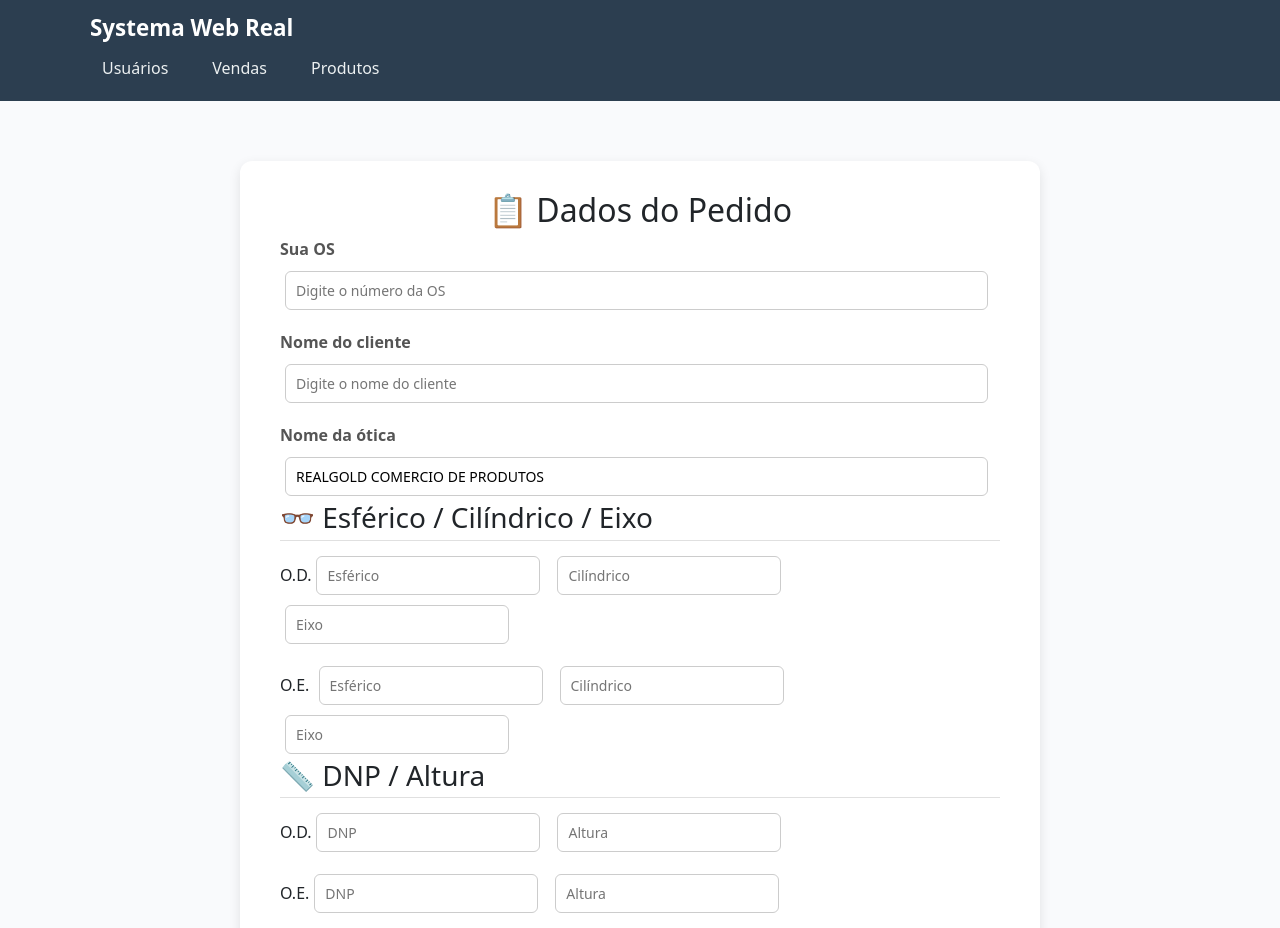
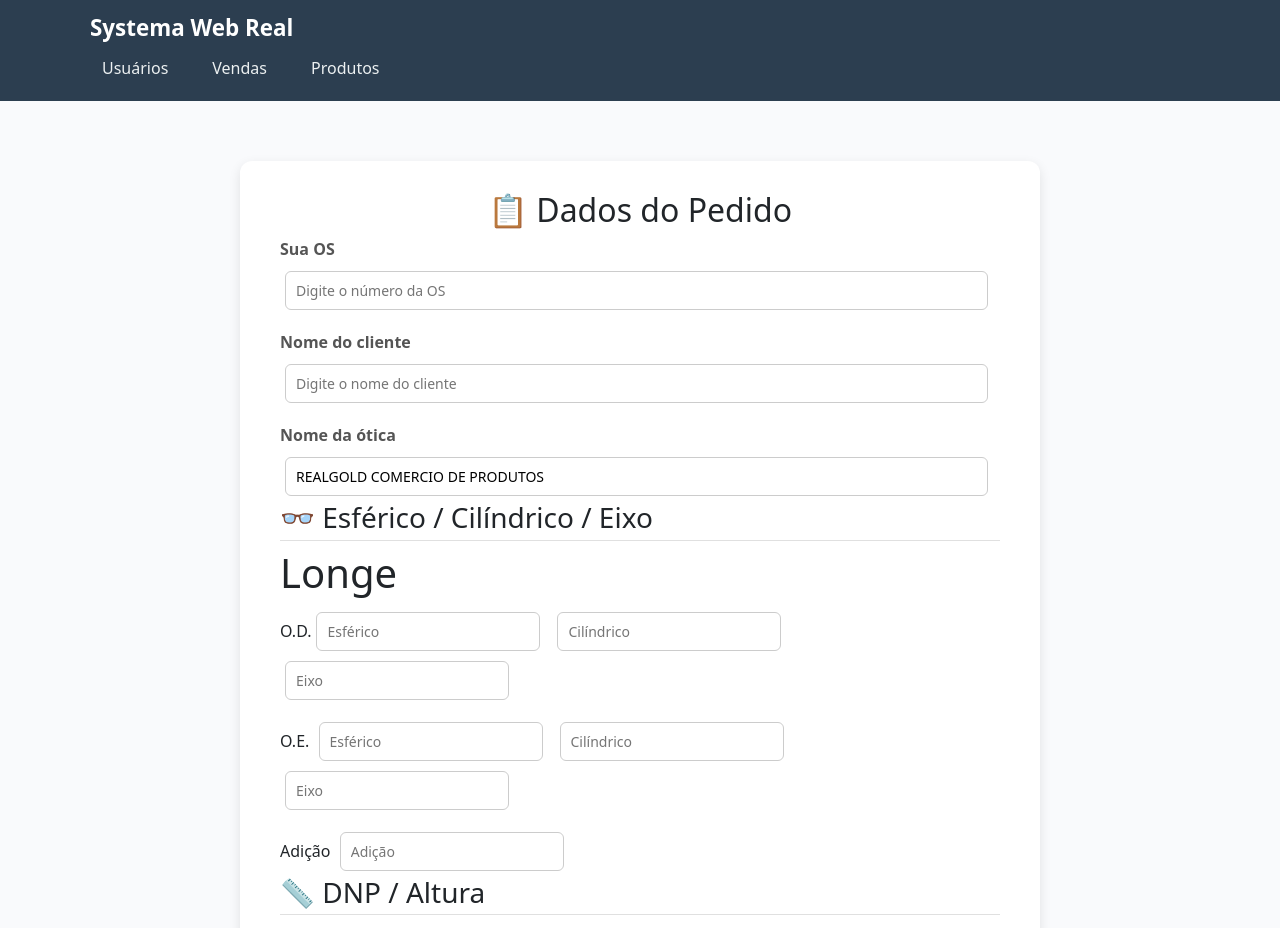
Before and after one commit to RenanSanti/front-systemWebReal, a React (Vite) app: page /vendas in a window 1280 px wide. Shown: the top 928 px of the page. Built offline with nearby package versions, Linux system fonts and the light colour scheme; no server answers.

Commit message:
Inclusão do campo adição

```diff
--- a/src/componente/Venda.jsx
+++ b/src/componente/Venda.jsx
@@ -60,6 +60,7 @@ function Vendas() {
         </div>
 
         <h3>👓 Esférico / Cilíndrico / Eixo</h3>
+        <h1>Longe</h1>
         <div className="lentes-grid">
           <div className="lente-col">
             <span>O.D.</span>
@@ -73,7 +74,13 @@ function Vendas() {
             <input id="cilindrico-oe" type="text" placeholder="Cilíndrico" className="input"/>
             <input id="eixo-oe" type="text" placeholder="Eixo" className="input"/>
           </div>
+          <div className="lente-col">
+            <span>Adição </span>
+            <input id="adicao" type="text" placeholder="Adição" className="input"/>
+          </div>
         </div>
+
+
 
         <h3>📏 DNP / Altura</h3>
         <div className="medidas-grid">
```
